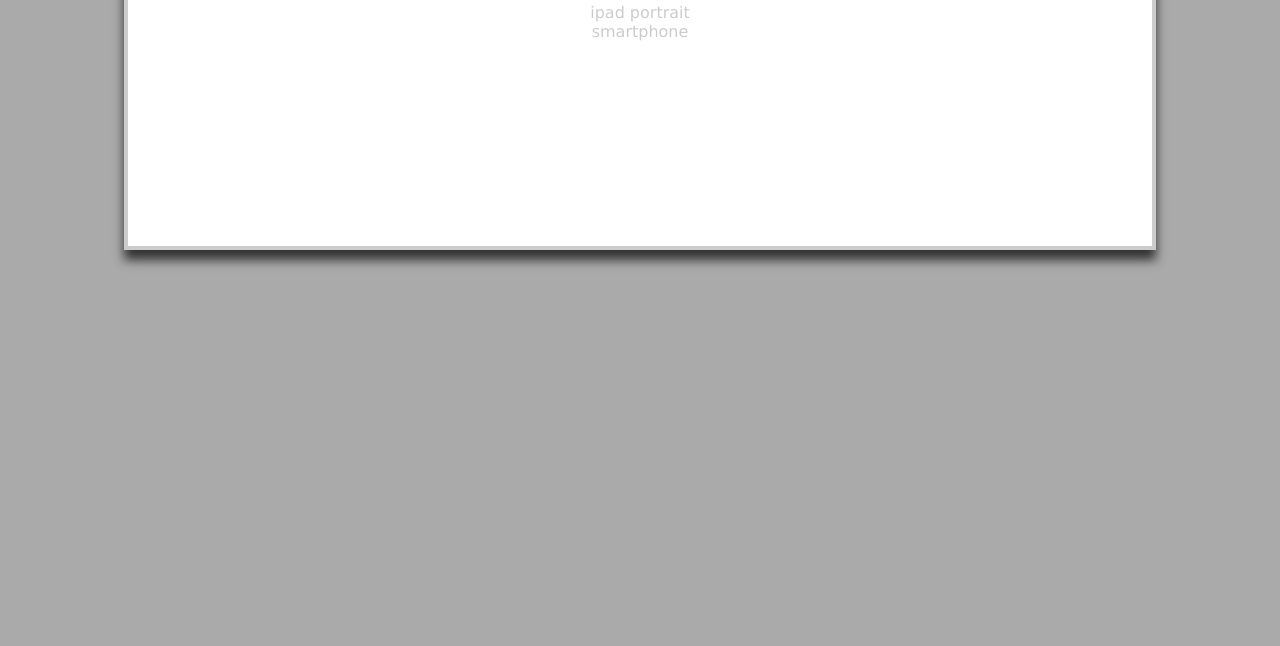
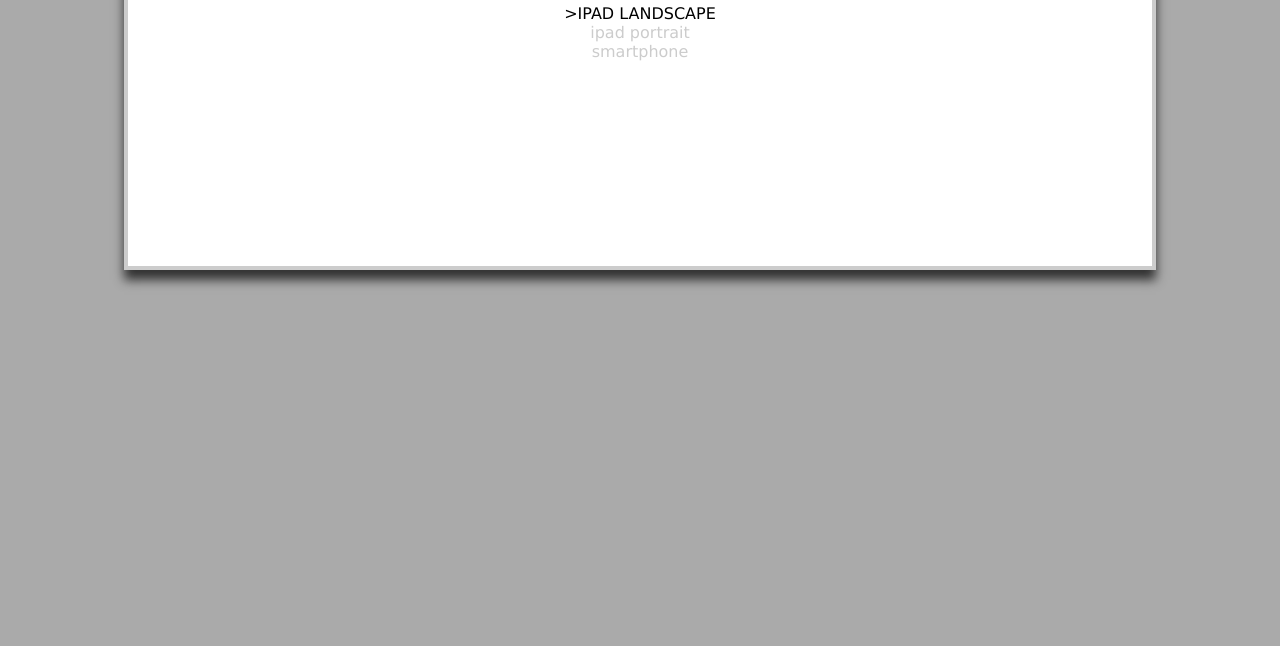
Before and after one commit to markhigham/media-query-hacking, a plain HTML site: page index.html in a window 1280 px wide. Shown: the part 154-800 px from the top of the page. Drawn offline with Linux system fonts and the light colour scheme.

Commit message:
ie8 testing

```diff
--- a/css/site.less
+++ b/css/site.less
@@ -23,12 +23,10 @@ body {
 .container {
   text-align: center;
   background-color: #fff;
-  margin: 0 auto;
+  margin: 1em auto 0 auto;
   width: 300px;
   min-height: 400px;
-  border-left: solid 4px #ccc;
-  border-right: solid 4px #ccc;
-  border-bottom: solid 4px #ccc;
+  border: solid 4px #ccc;
   box-shadow: 0 10px 10px #333;
 }
 .container:before {
@@ -108,12 +106,13 @@ and (orientation : portrait) {
 }
 
 /* Desktops and laptops ----------- */
-@media only screen
+@media screen, all
 and (min-width : 1224px) {
   /* Styles */
 
   .container {
     width: 1024px;
+
   }
 
   .desktop {
@@ -141,57 +140,3 @@ only screen and (-webkit-min-device-pixel-ratio : 1.5),
 only screen and (min-device-pixel-ratio : 1.5) {
   /* Styles */
 }
-
-
-
-
-
-
-
-
-
-
-
-
-
-
-
-
-
-
-
-
-
-
-
-
-body {
-  padding:0;
-  margin: 0;
-  background-color: #aaa;
-  font-family: verdana, sans-serif;
-}
-
-.container {
-  text-align: center;
-  background-color: #fff;
-  margin: 0 auto;
-  min-height: 400px;
-  border-left: solid 4px #ccc;
-  border-right: solid 4px #ccc;
-  border-bottom: solid 4px #ccc;
-  box-shadow: 0 10px 10px #333;
-
-  &:before {
-    content: "";
-    overflow: hidden;
-    display: table;
-  }
-
-  &:after {
-    content: "";
-    overflow: hidden;
-    display: table;
-  }
-
-}
```
Also changed, not shown: index.html (+0 -2 lines), css/site.css.
